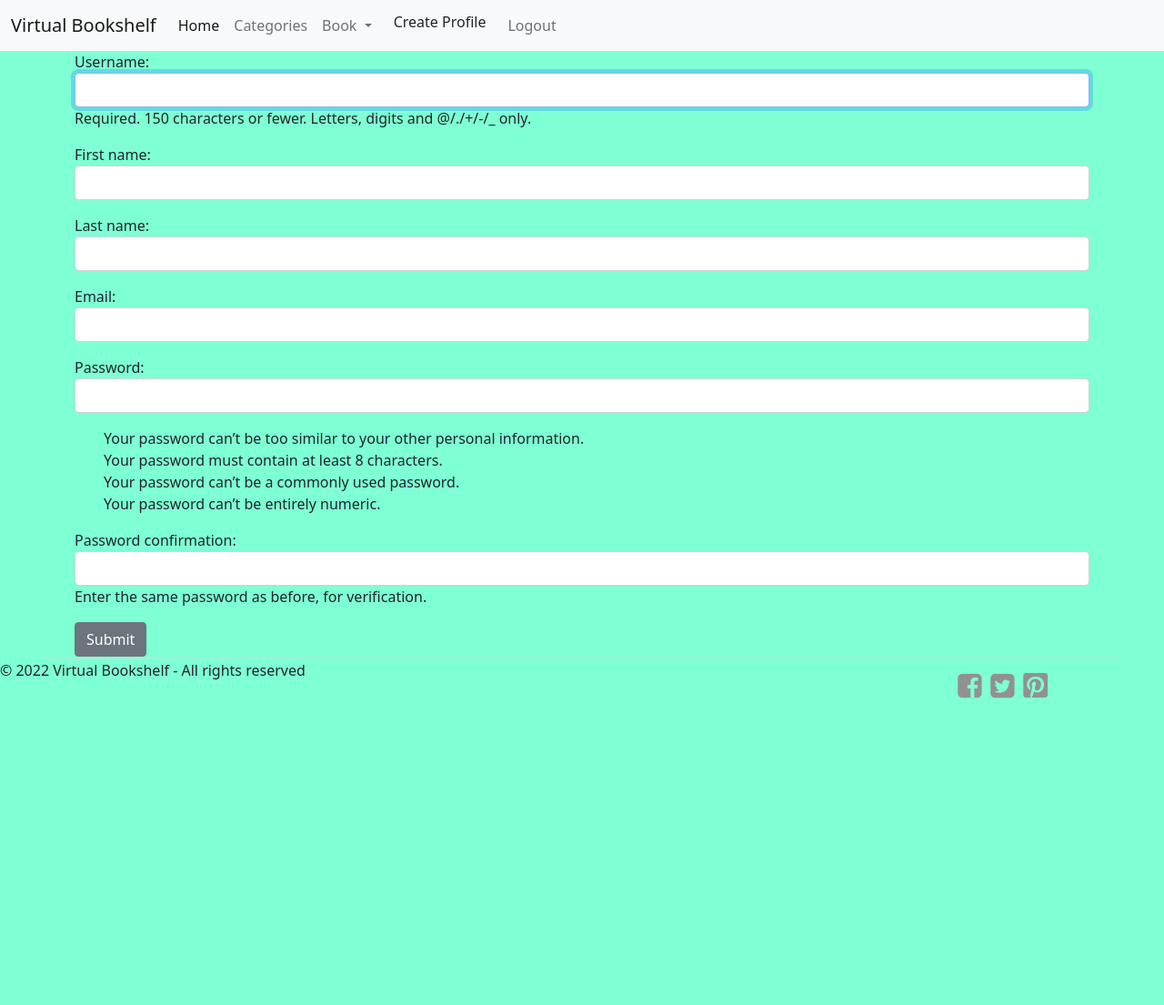
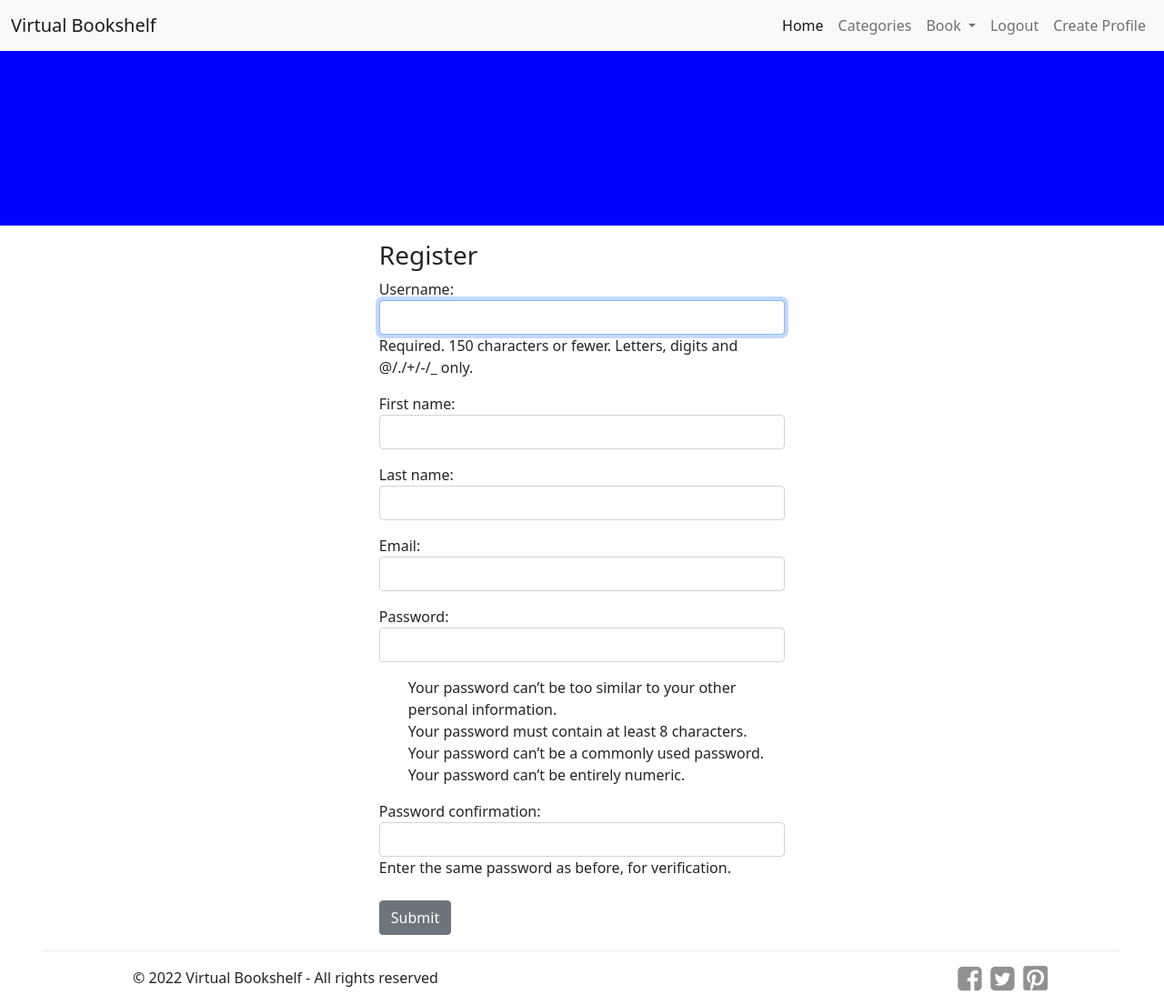
Before and after one commit to biareiam/book_shelf, a Django app: page /members/resgister/ in a window 1280 px wide. Shown: the whole page at 91% size. Before the commit the page ends 768 px from the top, so only its background shows below. Run offline with Django 3.2, Linux system fonts and the light colour scheme; the visitor is signed in with stand-in values (Sample User, id 1); some libraries are stand-ins or nearby versions.

Commit message:
adding some style into the home page and article details page

```diff
--- a/members/templates/registration/change-password.html
+++ b/members/templates/registration/change-password.html
@@ -4,8 +4,8 @@
 {% block title %} Change Password {% endblock%}
 {% block content %}
 
-<section>
-    <h1>Change Password</h1>
+<section class="">
+    <h3>Change Password</h3>
     <div class="form-group">
         <form method="POST">
             {% csrf_token %}
--- a/members/templates/registration/create_profile.html
+++ b/members/templates/registration/create_profile.html
@@ -8,7 +8,7 @@
 {% if user.is_authenticated %}
 
 <section>
-<h1>Create New Profile Page </h1>
+<h3>Create New Profile Page </h3>
 <div class="form-group">
     <form method="POST" enctype="multipart/form-data">
         {% csrf_token %}
--- a/members/templates/registration/edit_profile.html
+++ b/members/templates/registration/edit_profile.html
@@ -4,8 +4,8 @@
 {% block title %} Edit profile {% endblock%}
 {% block content %}
 
-
-<h1>Edit Profile</h1>
+<section>
+<h3>Edit Profile</h3>
 
 
 <div class="form-group">
@@ -15,7 +15,7 @@
         <button class="btn btn-secondary">Update Profile</button>
 
 </div>
-
+</section>
 
 
 {% endblock %}
--- a/members/templates/registration/edit_profile_page.html
+++ b/members/templates/registration/edit_profile_page.html
@@ -4,16 +4,18 @@
 {% block title %} Edit Profile Page {% endblock%}
 
 {% block content %}
+<section class="setting">
     {% if user.is_authenticated %}
-<h1> Edit Profile Page </h1>
+    <h3> Edit Profile Page </h3>
     <form method="POST" enctype="multipart/form-data">
         <form method="POST" enctype="multipart/form-data">
             {% csrf_token %}
             {{ form.media }}
             {{ form.as_p }}
-        <button class="btn btn-secondary">Update Profile Page</button>
+            <button type="button" class="btn btn-success btn-profile">Update Profile Page</button>
         </form>
 
     </div>
     {% endif %}
+</section>
 {% endblock %}
--- a/members/templates/registration/login.html
+++ b/members/templates/registration/login.html
@@ -4,8 +4,8 @@
 {% block title %} Login {% endblock%}
 {% block content %}
 
-<section>
-    <h1>Login</h1>
+<section class="login-section">
+    <h3>Login</h3>
     <div class="form-group">
         <form method="POST">
             {% csrf_token %}
@@ -19,7 +19,7 @@
             </div>
             <div class="signin">Not a User? Register<a href="{% url 'register' %}"> here</a></div>
             <br>
-            <button type="submit" class="btn btn-primary">Submit</button>
+            <button type="submit" class="btn btn-primary btn-submit">Submit</button>
         </form>
     </div>
 </section>
--- a/members/templates/registration/register.html
+++ b/members/templates/registration/register.html
@@ -4,16 +4,15 @@
 {% block title %} Register {% endblock%}
 {% block content %}
 
-<section>
-    <h1>Register</h1>
+<section class="registration-container">
+    <h3>Register</h3>
 
     <div class="form-group">
         <form method="POST">
             {% csrf_token %}
             {{ form.as_p }}
-            <button class="btn btn-secondary">Submit</button>
+            <button class="btn btn-secondary btn-submit">Submit</button>
         </form>
-
     </div>
 </section>
 
--- a/static/css/style.css
+++ b/static/css/style.css
@@ -1,5 +1,4 @@
 body {
-    background-color: aquamarine;
     margin: 0;
     padding: 0;
     box-sizing: border-box;
@@ -12,10 +11,37 @@
 }
 
 /*-------------- Base ----------------*/
+
+.logo{
+    /*background-image: url("https://stock.adobe.com/images/books-on-a-bookshelf-and-pink-wall-background/384873291");*/
+    background-color:blue;
+    height: 12rem;
+    margin-top: 3.5rem;
+    background-position: center;
+    background-repeat: no-repeat;
+    position: relative;
+    background-size: cover;
+}
+
+@media (min-width: 992px){
+    .navbar-expand-lg .navbar-collapse {
+        display: flex!important;
+        flex-basis: auto;
+        justify-content: flex-end;
+}
+
 /*-------------- Footer ----------------*/
 hr {
     border-top: 3px solid rgb(155, 155, 155);
     margin: 0;
+}
+
+.footer-icon{
+   text-align:center;
+}
+
+.copyright p{
+    padding-top:1rem;
 }
 
 .line {
@@ -87,7 +113,11 @@
 
 /*-------------- Home Page ----------------*/
 .book-grid{
-    padding:6rem 0 0 1rem;
+    padding:3rem 0 0 1.5rem;
+}
+
+.card-title{
+padding-top:0.5rem;
 }
 
 .card {
@@ -106,6 +136,21 @@
     padding:0.3rem 3.5rem;
 }
 
+.page-link{
+    background-color:transparent;
+    padding: 0.5rem 2rem;
+    border-radius:10px;
+    color:grey;
+    border:1px solid grey;
+}
+.page-link a {
+    text-decoration:none;
+}
+.page-link:hover,
+.page-link:focus{
+    background-color:grey;
+    color:white;
+}
 
 /*-------------- Blog Page ----------------*/
 .book_container{
@@ -190,12 +235,83 @@
 
 
 /*-------------- Add book Page ----------------*/
+.add-post{
+    padding-top:2rem;
+    width:75%;
+    margin:auto;
+}
 /*-------------- Edit book Page ----------------*/
 /*-------------- Delete book Page ----------------*/
 /*-------------- Add Category Page ----------------*/
+.dropdown-item-cat{
+    display:flex;
+    justify-content:
+
+}
+
+.book-categories{
+    margin-top:2rem;
+    margin-bottom:2rem;
+    text-align:center;
+}
+.cat{
+    padding-top:2rem;
+    margin:auto;
+    text-align:center;
+}
+.cat h3{
+    padding-bottom:1rem;
+}
+
 /*-------------- Login Page ----------------*/
+.login-section{
+    width:40%;
+    padding-top:1rem;
+    margin:auto;
+}
+
+.btn-submit{
+    margin-top:0.5rem;
+    margin-bottom:1rem;
+}
+
+
+
 /*-------------- Register Page ----------------*/
+.registration-container{
+    width:40%;
+    padding-top:1rem;
+    margin:auto;
+}
 /*-------------- Change Password Page ----------------*/
+.password-section{
+    padding-top:4rem;
+}
 /*-------------- Create Profile Page ----------------*/
 /*-------------- Profile Page ----------------*/
+.user-profile{
+    padding-top:2rem;
+    margin-left:auto;
+
+}
+.btn-profile{
+    padding:0.3rem 4rem;
+    text-decoration:none;
+    background-color:transparent;
+    color:grey;
+    border:grey 1px solid;
+    margin-bottom:1.5rem;
+
+}
+.btn-profile>a{
+    text-decoration:none !important;
+}
+.btn-profile:hover{
+    color:white;
+    background-color:grey
+}
 /*-------------- Settings Page ----------------*/
+.setting{
+    margin-top:2rem;
+    width:80%;
+}
--- a/templates/base.html
+++ b/templates/base.html
@@ -1,7 +1,7 @@
 {% load static %}
 
 <!DOCTYPE html>
-<html class="h-100">
+<html>
 
 <head>
     <title>{% block title %} Virtual Bookshelf {% endblock %}</title>
@@ -102,17 +102,16 @@
                             <li><a class="dropdown-item" href="{% url 'add_genre' %}">Add Genre</a></li>
                         </ul>
                     </li>
-                    {% if user.profile.id %}
-                    <li><a class="dropdown-item"
-                            href="{% url 'show_profile' user.profile.id %}"></i> {{ user.first_name }}</a></li>
-                    {% else %}
-                    <li><a class="dropdown-item" href="{% url 'create_profile_page' %}">Create Profile</a></li>
-                    {% endif %}
-
 
                     <li class="nav-item">
                         <a class="nav-link" href="{% url 'logout' %}">Logout</a>
                     </li>
+                    {% if user.profile.id %}
+                    <li><a class="nav-link"href="{% url 'show_profile' user.profile.id %}"></i> {{ user.first_name }}</a></li>
+                    {% else %}
+                    <li><a class="nav-link" href="{% url 'create_profile_page' %}">Create Profile</a></li>
+                    {% endif %}
+
                     {% else %}
                     <li class="nav-item">
                         <a class="nav-link" href="{% url 'register' %}">Register</a>
@@ -129,7 +128,6 @@
     <header class="logo">
         <div class="banner-img-container">
             <div class="banner-img-overlay">
-
             </div>
         </div>
     </header>
--- a/templates/category.html
+++ b/templates/category.html
@@ -2,8 +2,8 @@
 {% block content %}
 
 {% if category_posts %}
-<section class="book-grid">
-    <h2 class="book text-uppercase"> {{ cats }}</h2>
+<section class="book-categories-grid">
+    <h2 class="book-categories text-uppercase"> {{ cats }}</h2>
     <div class="container-fluid">
         <div class="row">
             {% for post in category_posts %}
```
Also changed, not shown: members/templates/registration/password_success.html (+2 -5 lines), members/templates/registration/user_profile.html (+17 -21 lines), templates/add_genres.html (+5 -6 lines), templates/add_post.html (+4 -7 lines), templates/article_details.html (+0 -21 lines), templates/category_list.html (+8 -8 lines). Lines whose indentation alone changed are shown as unchanged.
